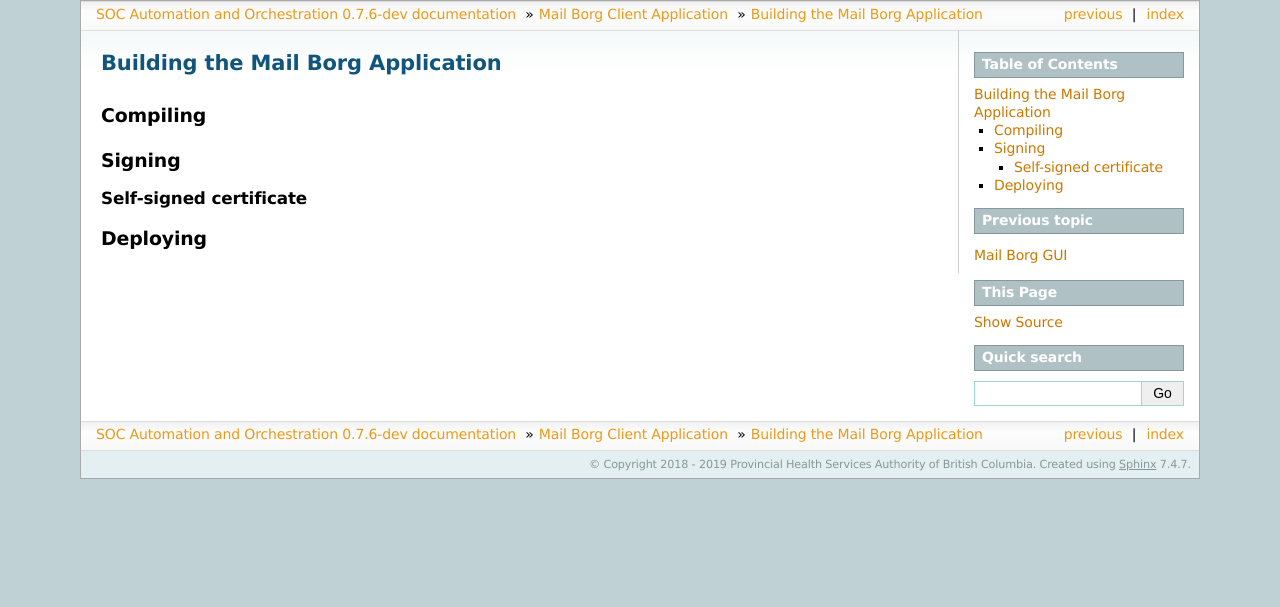
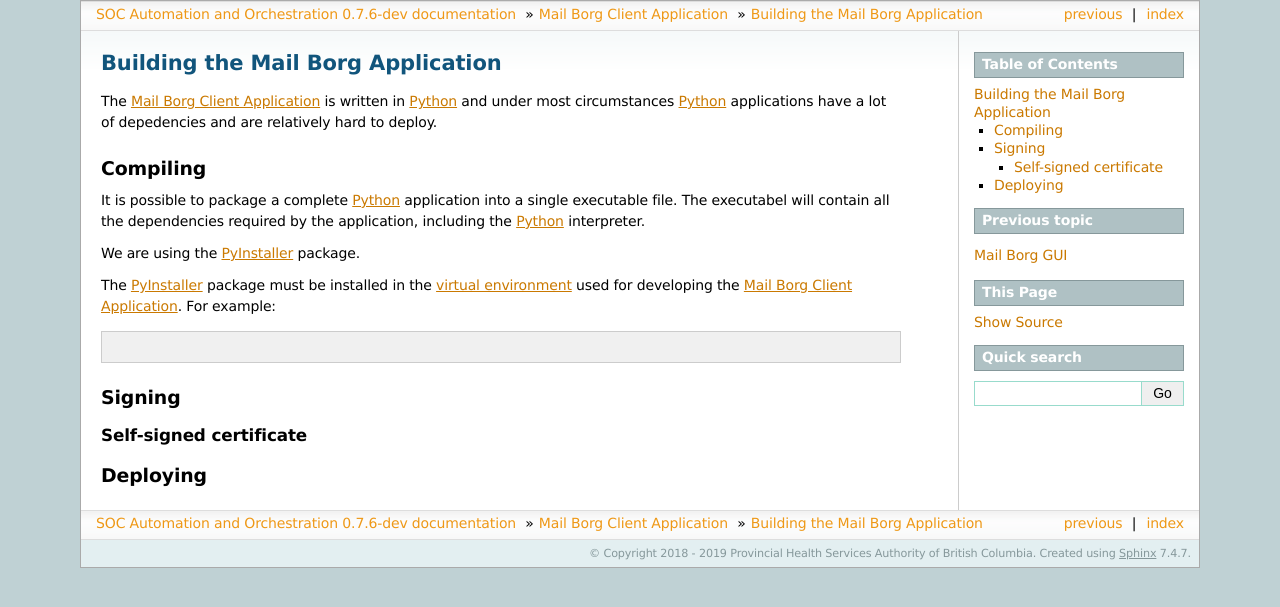
Before and after one commit to PHSAServiceOperationsCenter/PHSA-SOC, a Sphinx documentation site: the page built from docs/source/mail_borg/build.rst, in a window 1280 px wide. Shown: the top 607 px of the page. Built offline with Sphinx 7.4.7, drawn with Linux system fonts in a browser that asks for light colours.

Commit message:
start documenting the build process for mail_collector

```diff
--- a/docs/source/mail_borg/build.rst
+++ b/docs/source/mail_borg/build.rst
@@ -1,8 +1,31 @@
 Building the Mail Borg Application
 ==================================
 
+The :ref:`Mail Borg Client Application` is written in `Python
+<https://www.python.org/about/>`_ and under most circumstances `Python
+<https://www.python.org/about/>`_ applications have a lot of depedencies and
+are relatively hard to deploy.
+
 Compiling
 ---------
+
+It is possible to package a complete `Python
+<https://www.python.org/about/>`_ application into a single executable file.
+The executabel will contain all the dependencies required by the application,
+including the `Python <https://www.python.org/about/>`_ interpreter.
+
+We are using the `PyInstaller
+<https://pyinstaller.readthedocs.io/en/stable/index.html>`_ package.
+
+The `PyInstaller <https://pyinstaller.readthedocs.io/en/stable/index.html>`_
+package must be installed in the `virtual environment
+<https://docs.python.org/3.6/tutorial/venv.html?highlight=virtual%20environments>`_
+used for developing the :ref:`Mail Borg Client Application`.
+For example:
+
+.. code-block:: ps1
+
+
 
 Signing
 -------
```
